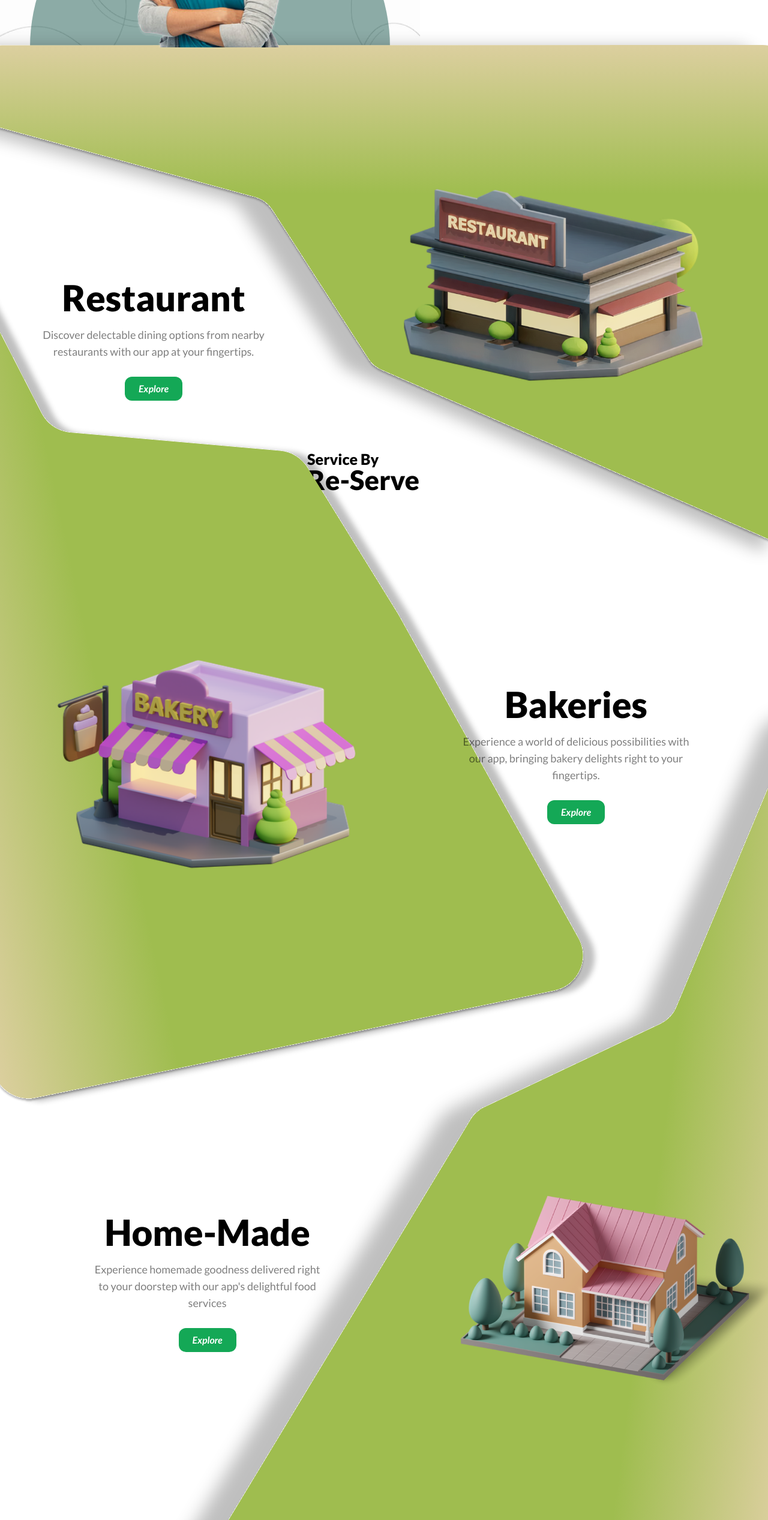
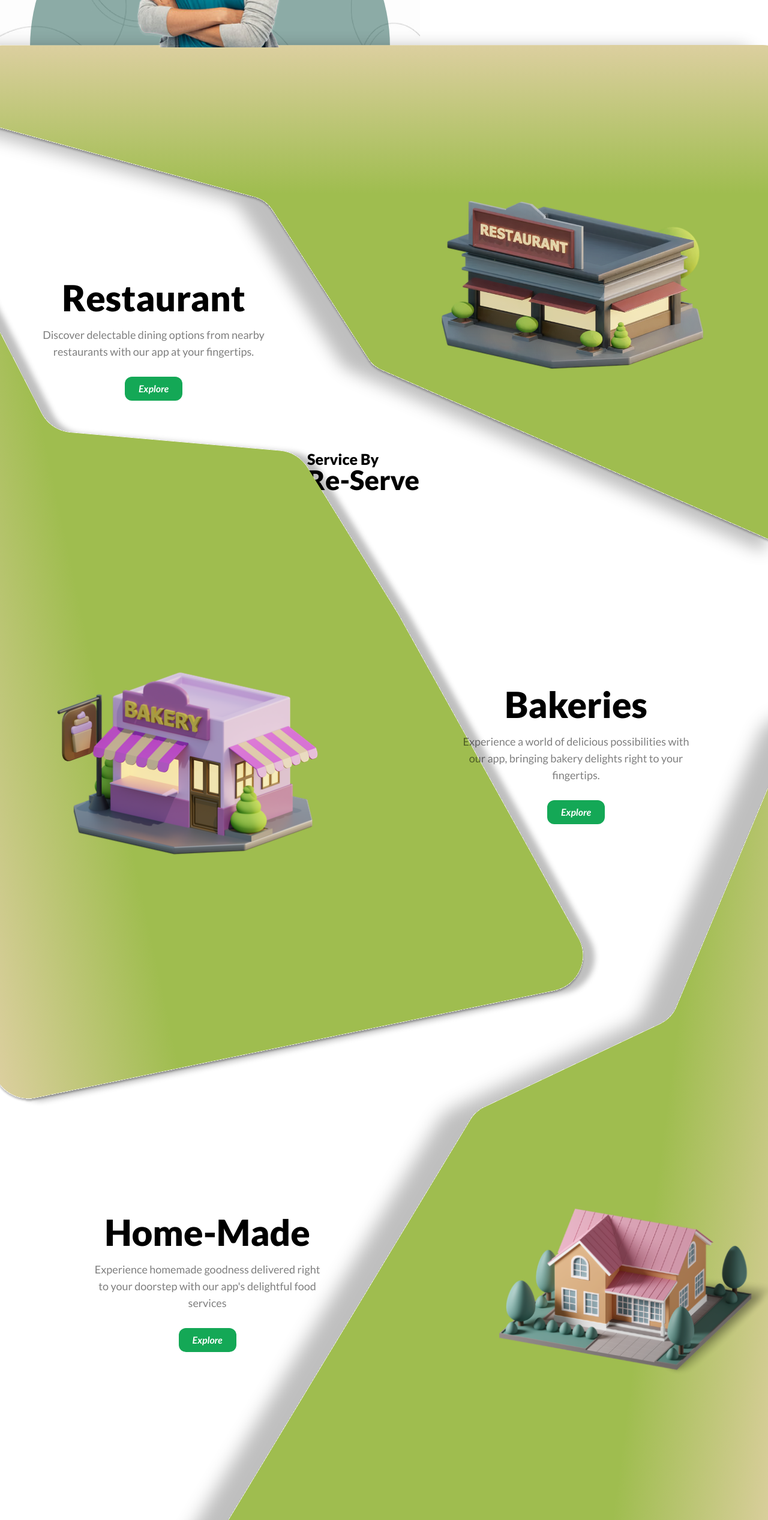
Before and after one commit to Aswin0005/Re_Serve_Green, a React (Vite) app: page / in a window 1280 px wide. Shown: the part 2321-4855 px from the top of the page at 60% size. Built offline with nearby package versions, Linux system fonts and the light colour scheme; a web font is replaced by a local one.

Commit message:
Responsive test 6

```diff
--- a/src/RoadMap/Bakery.jsx
+++ b/src/RoadMap/Bakery.jsx
@@ -5,7 +5,7 @@ const Bakery = () => {
           <img src="Img/Vector 2.svg" className="w-[1000px]"></img>
         </div>
         {/* Bakery Img */}
-        <div className="absolute left-[7%] top-[20%] w-[40%] -translate-y-1/2">
+        <div className="absolute left-[7%] top-[20%] w-[35%] -translate-y-1/2">
           <img src="Img/Bakery.png" className="w-full"></img>
         </div>
 
--- a/src/RoadMap/HomeMade.jsx
+++ b/src/RoadMap/HomeMade.jsx
@@ -1,12 +1,12 @@
 const HomeMade = () => {
   return (
     <div className="relative h-[1000px]">
-      <div className="absolute -top-[90%] right-0">
+      <div className="absolute -top-[90%] right-0 ">
         <img src="Img/Vector 3.svg" className="w-[1000px]"></img>
       </div>
 
       {/* HomeMade Pic */}
-      <div className="absolute right-0 w-[40%] top-[10%] -translate-y-1/2 ">
+      <div className="absolute right-0 w-[35%] top-[10%] -translate-y-1/2 ">
         <img src="Img/HomeMade_pic.png" className="w-full"></img>
       </div>
 
--- a/src/RoadMap/Restaurants.jsx
+++ b/src/RoadMap/Restaurants.jsx
@@ -1,11 +1,11 @@
 const Restaurant = () => {
     return (
       <div className="relative h-[985px]">
-        <div className="absolute -top-7">
+        <div className="absolute -top-7 right-0">
           <img src="Img/Vector 1.svg" className=""></img>
         </div>
         {/* Restaurant Img */}
-        <div className="absolute right-[8%] top-[40%] w-[40%] -translate-y-1/2">
+        <div className="absolute right-[8%] top-[40%] w-[35%] -translate-y-1/2">
           <img src="Img/Restaurant_pic.png"></img>
         </div>
 
```
